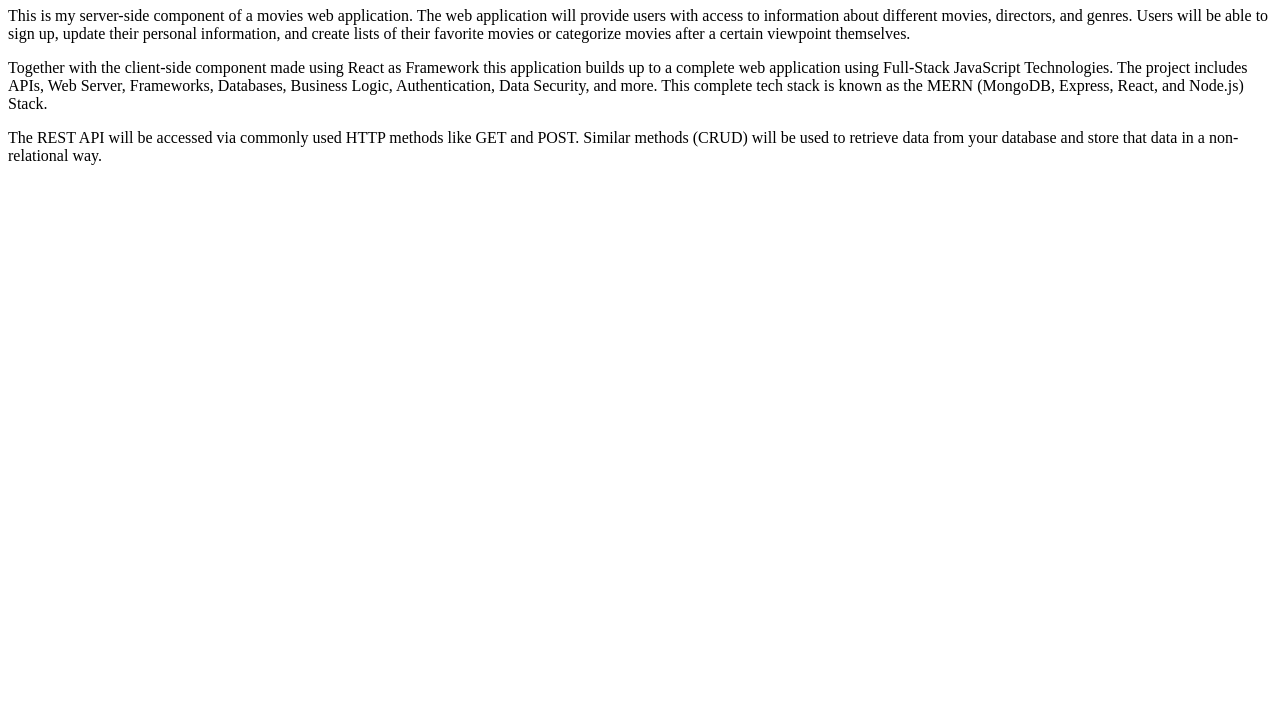
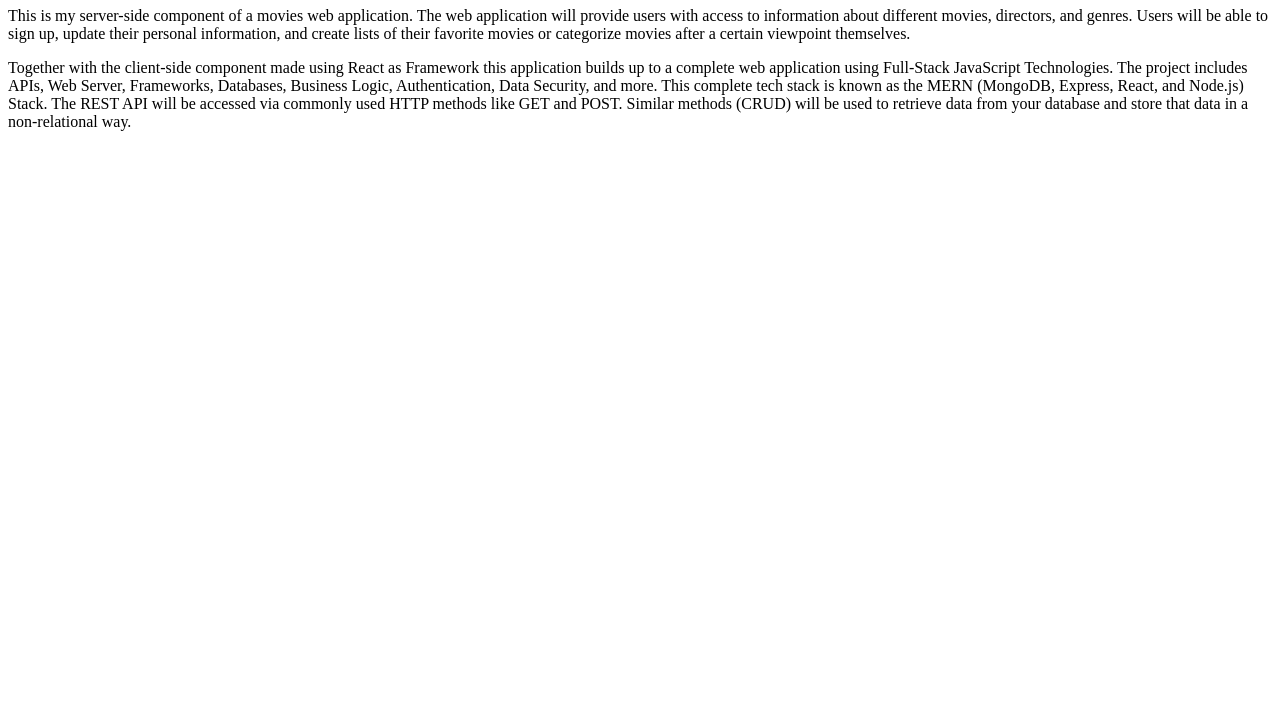
Before and after one commit to Kittekat14/movie_api, a plain HTML site: page documentation.html in a window 1280 px wide. Shown: the part 73-800 px from the top of the page. Drawn offline with Linux system fonts and the light colour scheme.

Commit message:
Initial commit

```diff
--- a/documentation.html
+++ b/documentation.html
@@ -9,10 +9,6 @@
 <body>
   <h1>Documentation</h1>
   <p>This is my server-side component of a movies web application. The web application will provide users with access to information about different movies, directors, and genres. Users will be able to sign up, update their personal information, and create lists of their favorite movies or categorize movies after a certain viewpoint themselves.</p>
-  <p>Together with the client-side component made using React as Framework this application builds up to a complete web application using Full-Stack JavaScript Technologies. The project includes APIs, Web Server, Frameworks, Databases, Business Logic, Authentication, Data Security, and more. This complete tech stack is known as the MERN (MongoDB, Express, React, and Node.js) Stack.</p>
-  <p>The   REST   API
-    will   be   accessed   via   commonly   used   HTTP   methods   like   GET   and   POST.   Similar   methods
-    (CRUD)   will   be   used   to   retrieve   data   from   your   database   and   store   that   data   in   a   non-relational
-    way. </p>
+  <p>Together with the client-side component made using React as Framework this application builds up to a complete web application using Full-Stack JavaScript Technologies. The project includes APIs, Web Server, Frameworks, Databases, Business Logic, Authentication, Data Security, and more. This complete tech stack is known as the MERN (MongoDB, Express, React, and Node.js) Stack. The REST API will be accessed via commonly used HTTP methods like GET and POST. Similar methods (CRUD) will be used to retrieve data from your database and store that data in a non-relational way.</p>
 </body>
 </html>
```
